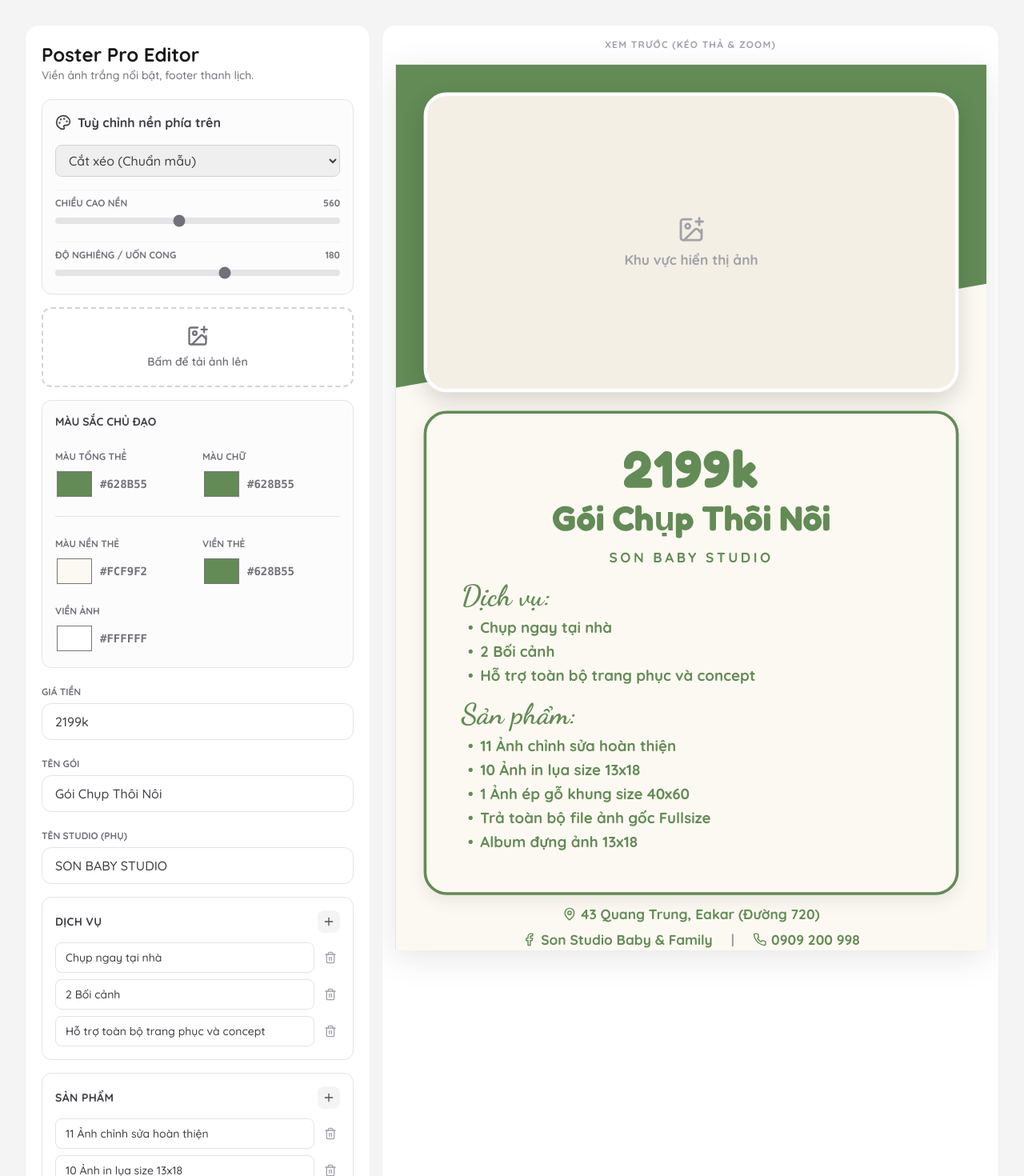
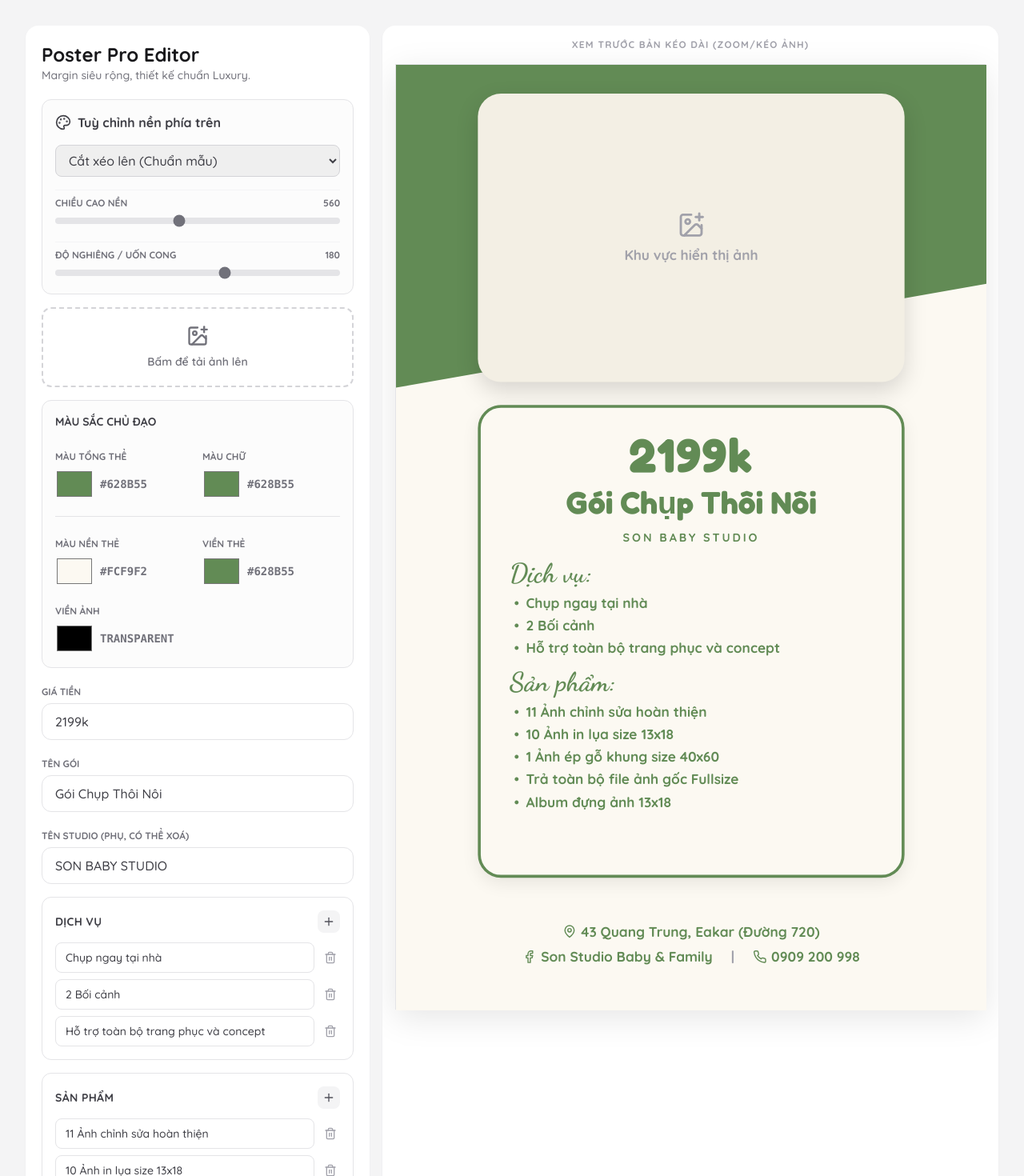
Before and after one commit to bothuine/poster-tool, a Next.js app: page / in a window 1280 px wide. Shown: the top 1470 px of the page at 80% size. Built offline with nearby package versions, Linux system fonts and the light colour scheme.

Commit message:
Update page.tsx

```diff
--- a/app/page.tsx
+++ b/app/page.tsx
@@ -7,19 +7,20 @@ type SetList = React.Dispatch<React.SetStateAction<string[]>>;
 type BgBottomShape = "flat" | "slant-up" | "slant-down" | "curved" | "wave" | "zigzag" | "ellipse" | "star" | "arch";
 
 const POSTER_W = 1024;
-const POSTER_H = 1536;
+const POSTER_H = 1640;
 
+// BẢN FIX: Thu hẹp tối đa Block, tạo viền margin 142px (gần gấp đôi) siêu sang trọng
 const L = {
   bg: "#fcf9f2",
-  imageX: 48,
-  imageY: 48,
-  imageW: 928,
-  imageH: 520,
+  imageX: 142,  // Lùi sâu vào trong 142px
+  imageY: 50,
+  imageW: 740,  // Khối ảnh thu nhỏ lại (1024 - 142*2 = 740)
+  imageH: 500,  // Chiều cao tương xứng
   imageR: 40,
-  cardX: 48,
-  cardY: 600,
-  cardW: 928,
-  cardH: 840,
+  cardX: 142,   // Lùi sâu vào trong 142px
+  cardY: 590,
+  cardW: 740,   // Khối thẻ thu nhỏ lại
+  cardH: 820,
   cardR: 40,
 };
 
@@ -54,8 +55,7 @@ export default function PosterEditorTool() {
   const [borderColor, setBorderColor] = useState("#628b55");
   const [cardColor, setCardColor] = useState("#fcf9f2");
 
-  // FIX: Khôi phục viền màu trắng mặc định cho ảnh
-  const [imageBorderColor, setImageBorderColor] = useState("#ffffff");
+  const [imageBorderColor, setImageBorderColor] = useState("transparent");
 
   const [bgBottomShape, setBgBottomShape] = useState<BgBottomShape>("slant-up");
   const [shapeHeight, setShapeHeight] = useState(560);
@@ -119,7 +119,7 @@ export default function PosterEditorTool() {
         <section className="rounded-2xl bg-white p-4 shadow-sm md:p-5 h-fit space-y-5">
           <div>
             <h1 className="text-2xl font-bold text-zinc-900">Poster Pro Editor</h1>
-            <p className="text-sm text-zinc-500">Viền ảnh trắng nổi bật, footer thanh lịch.</p>
+            <p className="text-sm text-zinc-500">Margin siêu rộng, thiết kế chuẩn Luxury.</p>
           </div>
 
           <div className="space-y-4">
@@ -133,8 +133,8 @@ export default function PosterEditorTool() {
                   onChange={(e) => setBgBottomShape(e.target.value as BgBottomShape)}
                   className="w-full rounded-lg border border-zinc-300 px-3 py-2 outline-none font-medium text-zinc-700 focus:ring-2 focus:ring-zinc-400"
                 >
-                  <option value="slant-up">Cắt xéo (Chuẩn mẫu)</option>
-                  <option value="slant-down">Cắt xéo ngược</option>
+                  <option value="slant-up">Cắt xéo lên (Chuẩn mẫu)</option>
+                  <option value="slant-down">Cắt xéo xuống</option>
                   <option value="curved">Đường cong Bezier</option>
                   <option value="arch">Vòm cung</option>
                   <option value="wave">Đường sóng (Wave)</option>
@@ -171,7 +171,7 @@ export default function PosterEditorTool() {
 
             <Input label="Giá tiền" value={price} onChange={setPrice} />
             <Input label="Tên gói" value={packageTitle} onChange={setPackageTitle} />
-            <Input label="Tên Studio (phụ)" value={studioName} onChange={setStudioName} />
+            <Input label="Tên Studio (phụ, có thể xoá)" value={studioName} onChange={setStudioName} />
 
             <EditableList title="Dịch vụ" items={serviceItems} setItems={setServiceItems} />
             <EditableList title="Sản phẩm" items={productItems} setItems={setProductItems} />
@@ -191,7 +191,7 @@ export default function PosterEditorTool() {
         </section>
 
         <section className="rounded-2xl bg-white p-3 shadow-sm md:p-4 overflow-hidden flex flex-col items-center justify-start">
-          <div className="mb-4 text-xs font-bold uppercase tracking-widest text-zinc-400 text-center w-full">Xem trước (Kéo thả & Zoom)</div>
+          <div className="mb-4 text-xs font-bold uppercase tracking-widest text-zinc-400 text-center w-full">Xem trước bản kéo dài (Zoom/Kéo ảnh)</div>
 
           <div ref={measureRef} className="w-full h-0" />
 
@@ -342,28 +342,27 @@ function PosterPreview({ data, setImgTransform, previewScale }: {
       </div>
 
       <div
-        className="absolute z-10 rounded-[40px] flex flex-col px-[60px] py-[50px] shadow-[0_10px_30px_rgba(0,0,0,0.08)]"
+        className="absolute z-10 rounded-[40px] flex flex-col px-[50px] py-[40px] shadow-[0_10px_30px_rgba(0,0,0,0.08)]"
         style={{
           left: L.cardX, top: L.cardY, width: L.cardW, height: L.cardH,
           borderWidth: '5px', borderColor: data.borderColor, backgroundColor: data.cardColor
         }}
       >
         <div className="text-center flex flex-col items-center">
-          <div className="text-[90px] font-bold leading-none font-cute tracking-wide" style={{ color: data.themeColor }}>{data.price}</div>
-          <div className="mt-1 text-[60px] font-bold leading-tight font-cute" style={{ color: data.themeColor }}>{data.packageTitle}</div>
+          <div className="text-[82px] font-bold leading-none font-cute tracking-wide" style={{ color: data.themeColor }}>{data.price}</div>
+          <div className="mt-2 text-[54px] font-bold leading-tight font-cute" style={{ color: data.themeColor }}>{data.packageTitle}</div>
           {data.studioName && (
-            <div className="mt-3 text-[24px] font-bold uppercase tracking-[0.2em] text-zinc-600" style={{ color: data.themeColor }}>{data.studioName}</div>
+            <div className="mt-3 text-[20px] font-bold uppercase tracking-[0.2em] text-zinc-600" style={{ color: data.themeColor }}>{data.studioName}</div>
           )}
         </div>
 
-        <div className="mt-6 flex flex-col gap-6">
+        <div className="mt-6 flex flex-col gap-5">
           <PosterSection title="Dịch vụ:" color={data.themeColor} textColor={data.textColor} items={data.serviceItems} />
           <PosterSection title="Sản phẩm:" color={data.themeColor} textColor={data.textColor} items={data.productItems} />
         </div>
       </div>
 
-      {/* FIX: Footer đẩy cao hơn (1455) và giảm cỡ chữ xuống 24px để tinh gọn */}
-      <div className="absolute left-0 right-0 z-20 flex flex-col items-center text-[24px] font-bold" style={{ top: 1455, color: data.textColor }}>
+      <div className="absolute left-0 right-0 z-20 flex flex-col items-center text-[24px] font-bold" style={{ top: 1485, color: data.textColor }}>
         <div className="flex items-center gap-2"><MapPin size={24} style={{ color: data.themeColor }} /> <span>{data.address}</span></div>
         <div className="mt-2 flex items-center gap-5">
           <div className="flex items-center gap-2"><Facebook size={24} style={{ color: data.themeColor }} /> <span>{data.facebook}</span></div>
@@ -454,35 +453,34 @@ async function drawPosterCanvas(ctx: CanvasRenderingContext2D, data: PosterData)
   ctx.textAlign = "center";
   ctx.fillStyle = data.themeColor;
 
-  ctx.font = "700 90px 'Fredoka', sans-serif";
-  ctx.fillText(data.price, w/2, L.cardY + 130);
+  ctx.font = "700 82px 'Fredoka', sans-serif";
+  ctx.fillText(data.price, w/2, L.cardY + 110);
 
-  ctx.font = "700 60px 'Fredoka', sans-serif";
-  ctx.fillText(data.packageTitle, w/2, L.cardY + 205);
+  ctx.font = "700 54px 'Fredoka', sans-serif";
+  ctx.fillText(data.packageTitle, w/2, L.cardY + 180);
 
   if (data.studioName) {
-    ctx.font = "700 24px 'Quicksand', sans-serif";
+    ctx.font = "700 20px 'Quicksand', sans-serif";
     ctx.letterSpacing = "4px";
-    ctx.fillText(data.studioName.toUpperCase(), w/2, L.cardY + 250);
+    ctx.fillText(data.studioName.toUpperCase(), w/2, L.cardY + 225);
     ctx.letterSpacing = "0px";
   }
 
-  let textY = L.cardY + (data.studioName ? 310 : 270);
-  textY = drawCanvasSection(ctx, "Dịch vụ:", data.serviceItems, L.cardX + 70, textY, data.themeColor, data.textColor);
+  let textY = L.cardY + (data.studioName ? 290 : 250);
+  textY = drawCanvasSection(ctx, "Dịch vụ:", data.serviceItems, L.cardX + 50, textY, data.themeColor, data.textColor);
   textY += 24;
-  drawCanvasSection(ctx, "Sản phẩm:", data.productItems, L.cardX + 70, textY, data.themeColor, data.textColor);
+  drawCanvasSection(ctx, "Sản phẩm:", data.productItems, L.cardX + 50, textY, data.themeColor, data.textColor);
 
-  // FIX CANVAS: Thu gọn size chữ thành 24px, đẩy toạ độ cao hơn
   ctx.textAlign = "center";
   ctx.fillStyle = data.textColor;
   ctx.font = "700 24px 'Quicksand', sans-serif";
   ctx.fillStyle = data.themeColor;
 
-  ctx.fillText(`📍`, w / 2 - ctx.measureText(`  ${data.address}`).width / 2 - 10, 1480);
+  ctx.fillText(`📍`, w / 2 - ctx.measureText(`  ${data.address}`).width / 2 - 10, 1510);
   ctx.fillStyle = data.textColor;
-  ctx.fillText(`${data.address}`, w / 2, 1480);
+  ctx.fillText(`${data.address}`, w / 2, 1510);
   const line2 = `f   ${data.facebook}     |     ☎   ${data.phone}`;
-  ctx.fillText(line2, w / 2, 1515);
+  ctx.fillText(line2, w / 2, 1550);
 }
 
 function drawCanvasSection(
@@ -490,15 +488,15 @@ function drawCanvasSection(
 ) {
   ctx.textAlign = "left";
   ctx.fillStyle = color;
-  ctx.font = "700 50px 'Dancing Script', cursive, sans-serif";
+  ctx.font = "700 46px 'Dancing Script', cursive, sans-serif";
   ctx.fillText(title, x, y);
   y += 40;
-  ctx.font = "700 26px 'Quicksand', sans-serif";
+  ctx.font = "700 24px 'Quicksand', sans-serif";
   for (const item of items) {
     ctx.fillStyle = color;
-    ctx.fillText("•", x + 15, y);
+    ctx.fillText("•", x + 10, y);
     ctx.fillStyle = textColor;
-    y = wrapText(ctx, item, x + 40, y, L.cardW - 140, 38);
+    y = wrapText(ctx, item, x + 35, y, L.cardW - 100, 36);
     y += 6;
   }
   return y;
@@ -532,8 +530,8 @@ function roundRect(ctx: any, x: number, y: number, w: number, h: number, r: numb
 function PosterSection({ title, color, textColor, items }: { title: string, color: string, textColor: string, items: string[] }) {
   return (
     <div className="text-left font-quicksand">
-      <h2 className="text-[50px] font-cursive leading-none" style={{ color }}>{title}</h2>
-      <ul className="mt-3 space-y-1.5 text-[26px] font-bold leading-snug pl-3" style={{ color: textColor }}>
+      <h2 className="text-[46px] font-cursive leading-none" style={{ color }}>{title}</h2>
+      <ul className="mt-3 space-y-1.5 text-[24px] font-bold leading-snug pl-2" style={{ color: textColor }}>
         {items.map((item, idx) => (
           <li key={idx} className="flex gap-3">
             <span style={{ color }}>•</span> <span>{item}</span>
```
